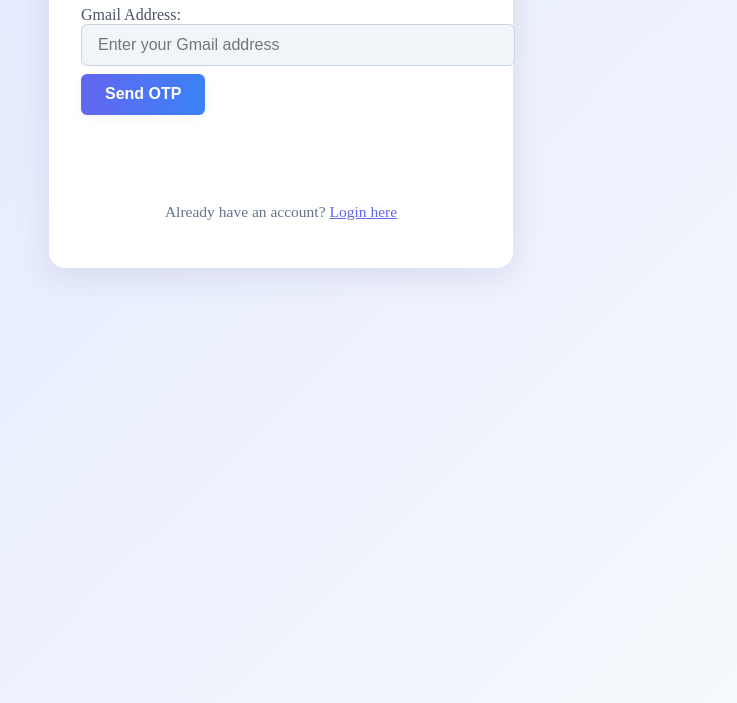
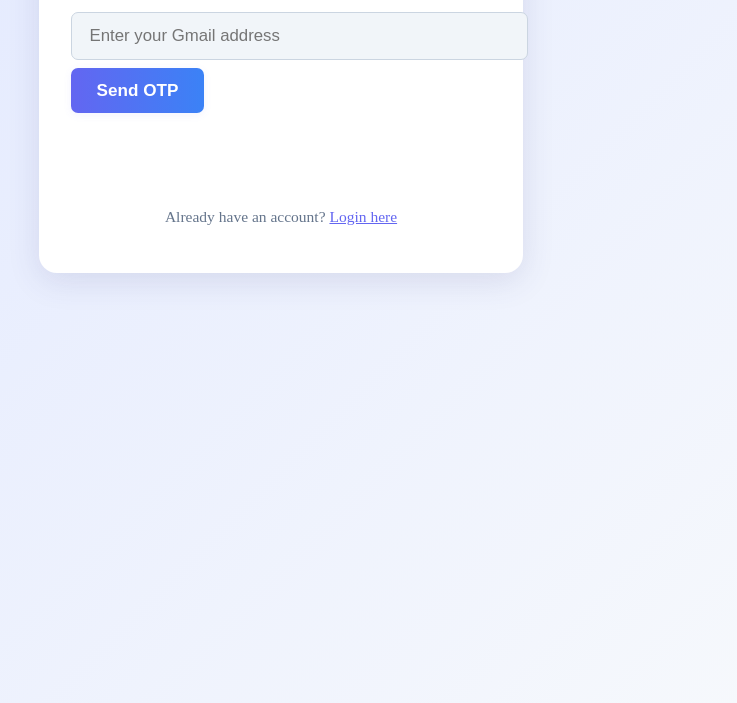
Before and after one commit to pavanparupalli/devops-portfolio-website, a plain HTML site: page signup.html in a window 1280 px wide. Shown: the part 153-856 px from the top of the page, without its empty margins (359-1096 px from the left). Drawn offline with Linux system fonts and the light colour scheme.

Commit message:
signup page edited

```diff
--- a/signup.html
+++ b/signup.html
@@ -1,26 +1,22 @@
 <!DOCTYPE html>
 <html lang="en">
 <head>
-    <meta charset="UTF-8">
-    <meta name="viewport" content="width=device-width, initial-scale=1.0">
-    <title>Sign Up</title>
-    <link rel="stylesheet" href="css/login.css">
         <style>
             body {
+                min-height: 100vh;
                 background: linear-gradient(135deg, #e0e7ff 0%, #f8fafc 100%);
-            min-height: 100vh;
             }
             .signup-container {
-            max-width: 400px;
+                max-width: 420px;
                 margin: 48px auto;
                 background: #fff;
-            border-radius: 16px;
-            box-shadow: 0 8px 32px rgba(60,60,120,0.12);
-            padding: 2.5rem 2rem 2rem 2rem;
+                border-radius: 18px;
+                box-shadow: 0 8px 32px rgba(60,60,120,0.13);
+                padding: 2.7rem 2rem 2rem 2rem;
                 display: flex;
                 flex-direction: column;
                 align-items: center;
-            gap: 1rem;
+                gap: 1.2rem;
             }
             .signup-container h2 {
                 margin-bottom: 0.5rem;
@@ -32,7 +28,7 @@
                 width: 100%;
                 display: flex;
                 flex-direction: column;
-            gap: 1.2rem;
+                gap: 1.1rem;
             }
             #signup-form label {
                 font-weight: 500;
@@ -43,26 +39,27 @@
             #signup-form input[type="text"],
             #signup-form input[type="password"] {
                 width: 100%;
-            padding: 0.7rem 1rem;
-            border: 1px solid #cbd5e1;
-            border-radius: 6px;
-            font-size: 1rem;
+                padding: 0.8rem 1.1rem;
+                border: 1.5px solid #cbd5e1;
+                border-radius: 7px;
+                font-size: 1.05rem;
                 background: #f1f5f9;
-            transition: border 0.2s;
+                transition: border 0.2s, box-shadow 0.2s;
             }
             #signup-form input:focus {
                 border: 1.5px solid #6366f1;
                 outline: none;
                 background: #fff;
+                box-shadow: 0 0 0 2px #c7d2fe;
             }
             #signup-form button[type="button"],
             #signup-form button[type="submit"] {
                 background: linear-gradient(90deg, #6366f1 0%, #3b82f6 100%);
                 color: #fff;
                 border: none;
-            border-radius: 6px;
-            padding: 0.7rem 1.5rem;
-            font-size: 1rem;
+                border-radius: 7px;
+                padding: 0.8rem 1.6rem;
+                font-size: 1.07rem;
                 font-weight: 600;
                 cursor: pointer;
                 margin-top: 0.5rem;
@@ -90,20 +87,23 @@
                 text-decoration: underline;
                 font-weight: 500;
             }
-        /* Responsive */
             @media (max-width: 500px) {
                 .signup-container {
                     padding: 1.2rem 0.5rem 1.5rem 0.5rem;
                 }
             }
         </style>
+    <link rel="stylesheet" href="css/login.css">
+    <meta charset="UTF-8">
+    <meta name="viewport" content="width=device-width, initial-scale=1.0">
+    <title>Sign Up</title>
+    <link rel="stylesheet" href="css/login.css">
 </head>
 <body>
     <div class="signup-container">
         <h2>Sign Up</h2>
         <form id="signup-form" autocomplete="off">
             <div id="email-section">
-                <label for="email">Gmail Address:</label>
                 <input type="email" id="email" name="email" required pattern="[a-zA-Z0-9._%+-]+@gmail\.com$" placeholder="Enter your Gmail address">
                 <button type="button" id="send-otp-btn">Send OTP</button>
             </div>
```
Lines whose indentation alone changed are shown as unchanged.
